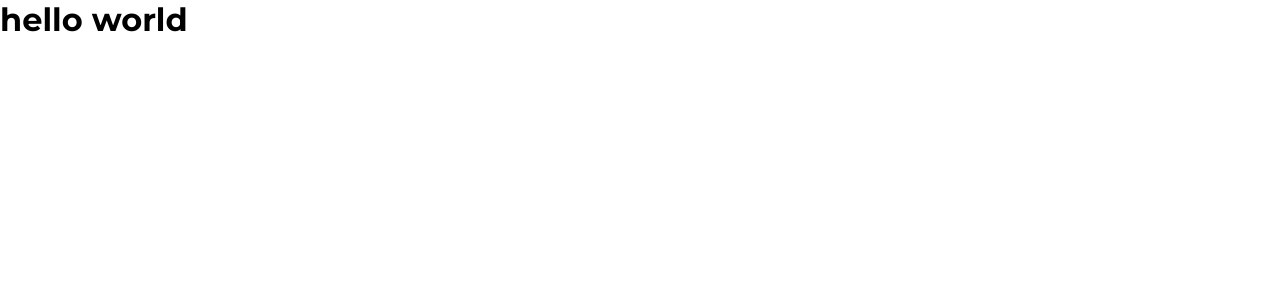
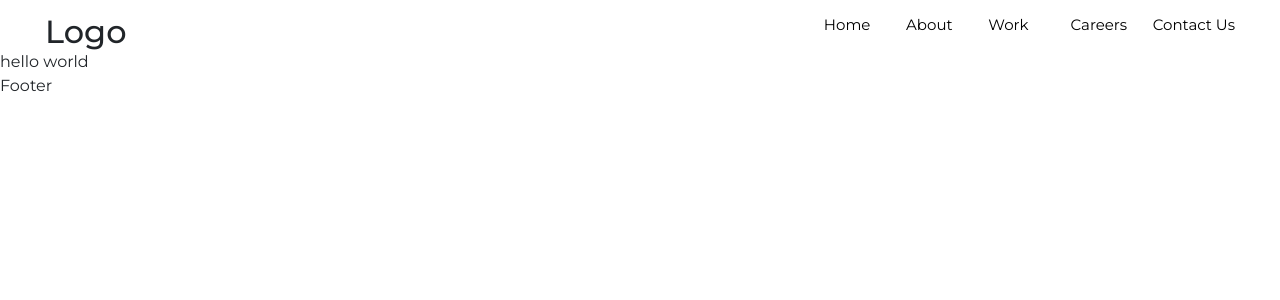
Before and after one commit to Anshkakkar15/white-diamond, a Next.js app: page / in a window 1280 px wide. Shown: the top 300 px of the page. Built offline with nearby package versions, Linux system fonts and the light colour scheme.

Commit message:
working with header

```diff
--- /dev/null
+++ b/app/404/page.jsx
@@ -0,0 +1,3 @@
+export default function Custom404() {
+  return <h1>404</h1>;
+}
--- a/app/layout.jsx
+++ b/app/layout.jsx
@@ -1,17 +1,26 @@
-import '@/styles/globals.css'
-import { Inter } from 'next/font/google'
+import "@/styles/globals.css";
+import { Inter } from "next/font/google";
+import "bootstrap/dist/css/bootstrap.css";
+import Script from "next/script";
+import { Header } from "@/layout/header";
+import { Footer } from "@/layout/footer";
 
-const inter = Inter({ subsets: ['latin'] })
+const inter = Inter({ subsets: ["latin"] });
 
 export const metadata = {
-  title: 'Create Next App',
-  description: 'Generated by create next app',
-}
+  title: "White Diamond",
+  description: "A Construction Company",
+};
 
 export default function RootLayout({ children }) {
   return (
     <html lang="en">
-      <body className={inter.className}>{children}</body>
+      <body className={inter.className}>
+        <Header />
+        {children}
+        <Footer />
+      </body>
+      <Script src="https://cdn.jsdelivr.net/npm/bootstrap@5.3.2/dist/js/bootstrap.bundle.min.js" />
     </html>
-  )
+  );
 }
--- /dev/null
+++ b/app/not-found.jsx
@@ -0,0 +1,5 @@
+"use client";
+
+export default function Custom404() {
+  return <div>404</div>;
+}
--- a/app/page.jsx
+++ b/app/page.jsx
@@ -1,8 +1,7 @@
-
 export default function Home() {
   return (
     <div>
-      <h1>hello world</h1>
+      <div className="">hello world</div>
     </div>
-  )
+  );
 }
--- /dev/null
+++ b/layout/footer/index.jsx
@@ -0,0 +1,5 @@
+import React from "react";
+
+export const Footer = () => {
+  return <div>Footer</div>;
+};
--- /dev/null
+++ b/layout/header/index.jsx
@@ -0,0 +1,48 @@
+"use client";
+import React, { useState } from "react";
+
+import styles from "@/styles/Layout.module.css";
+
+export const Header = () => {
+  const [isActive, setIsActive] = useState(false);
+  return (
+    <div className={styles.nav_wrapper}>
+      <div className={styles.grad_bar}></div>
+      <nav className={styles.navigationbar}>
+        {/* <img
+          src="https://upload.wikimedia.org/wikipedia/en/thumb/c/c8/Bluestar_%28bus_company%29_logo.svg/1280px-Bluestar_%28bus_company%29_logo.svg.png"
+          alt="Company Logo"
+        /> */}
+        <h2>Logo</h2>
+        <div
+          onClick={() => setIsActive(!isActive)}
+          className={`${styles.menu_toggle} ${
+            isActive ? styles.is_active : null
+          }`}
+          id={styles.mobile_menu}
+        >
+          <span className={styles.bar}></span>
+          <span className={styles.bar}></span>
+          <span className={styles.bar}></span>
+        </div>
+        <ul className={`nav ${isActive ? styles.nav_active : null}`}>
+          <li className={styles.nav_items}>
+            <a href="#">Home</a>
+          </li>
+          <li className={styles.nav_items}>
+            <a href="#">About</a>
+          </li>
+          <li className={styles.nav_items}>
+            <a href="#">Work</a>
+          </li>
+          <li className={styles.nav_items}>
+            <a href="#">Careers</a>
+          </li>
+          <li className={styles.nav_items}>
+            <a href="#">Contact Us</a>
+          </li>
+        </ul>
+      </nav>
+    </div>
+  );
+};
--- a/package.json
+++ b/package.json
@@ -9,8 +9,9 @@
     "lint": "next lint"
   },
   "dependencies": {
+    "bootstrap": "^5.3.2",
+    "next": "13.5.4",
     "react": "^18",
-    "react-dom": "^18",
-    "next": "13.5.4"
+    "react-dom": "^18"
   }
 }
--- /dev/null
+++ b/postcss.config.js
@@ -0,0 +1,5 @@
+module.exports = {
+    plugins: {
+      autoprefixer: {},
+    },
+  }
--- /dev/null
+++ b/styles/Layout.module.css
@@ -0,0 +1,130 @@
+/* header */
+
+.nav_wrapper {
+    width: 100%;
+    position: -webkit-sticky;
+    position: sticky;
+    top: 0;
+    background-color: #fff;
+    padding: 0 45px;
+}
+
+.navigationbar {
+    display: grid;
+    grid-template-columns: 1fr 3fr;
+    align-items: center;
+    height: 50px;
+    overflow: hidden;
+}
+
+.navigationbar h2 {
+    height: 16px;
+    width: auto;
+    justify-self: start;
+}
+
+.navigationbar ul {
+    list-style: none;
+    display: grid;
+    grid-template-columns: repeat(5, 1fr);
+    justify-self: end;
+
+}
+
+.nav_items a {
+    color: #000;
+    font-size: 15px;
+    font-weight: 400;
+    text-decoration: none;
+    transition: color 0.3s ease-out;
+    font-family: 'Montserrat', sans-serif
+}
+
+.nav_items a:hover {
+    color: #3498db;
+}
+
+.menu_toggle .bar {
+    width: 25px;
+    height: 3px;
+    background-color: #3f3f3f;
+    margin: 5px auto;
+    -webkit-transition: all 0.3s ease-in-out;
+    -o-transition: all 0.3s ease-in-out;
+    transition: all 0.3s ease-in-out;
+}
+
+.menu_toggle {
+    justify-self: end;
+    margin-right: 25px;
+    display: none;
+}
+
+.menu_toggle:hover {
+    cursor: pointer;
+}
+
+#mobile_menu.is_active .bar:nth-child(2) {
+    opacity: 0;
+}
+
+#mobile_menu.is_active .bar:nth-child(1) {
+    transform: translateY(8px) rotate(45deg);
+}
+
+#mobile_menu.is_active .bar:nth-child(3) {
+    transform: translateY(-8px) rotate(-45deg);
+}
+
+
+/* header */
+
+
+@media only screen and (max-width: 720px) {
+
+    /* MOBILE NAVIGATION */
+
+    .navigationbar ul {
+        display: flex;
+        flex-direction: column;
+        flex-wrap: nowrap;
+        position: fixed;
+        justify-content: start;
+        top: 0;
+        left: 0;
+        background-color: #000;
+        width: 80%;
+        height: 100vh;
+        transform: translateX(-101%);
+        transition: 0.5s ease-in-out;
+        text-align: left;
+        overflow: hidden;
+    }
+
+
+    .navigationbar li:first-child {
+        margin-top: 50px;
+        border-top: 1px solid rgb(32 32 32);
+
+    }
+
+    .navigationbar li a {
+        color: #BCBCBC;
+        display: block;
+        line-height: 3.125rem;
+        height: 4.125rem;
+        padding: 0.6rem 3.125rem 0 1.5rem;
+        border-bottom: 1px solid rgb(32 32 32);
+        font-size: 15px;
+    }
+
+    .menu_toggle,
+    .bar {
+        display: block;
+        cursor: pointer;
+    }
+
+    .nav_active {
+        transform: translate(0%) !important;
+    }
+}
--- a/styles/globals.css
+++ b/styles/globals.css
@@ -33,12 +33,12 @@ html {
 
 body {
   overflow-x: hidden;
-  font-family: 'Montserrat', sans-serif;
+  font-family: 'Montserrat', sans-serif !important;
   /* scroll-padding-top: 100px; */
 }
 h1,h2,h3,h4,h5,h6
 {
-  font-family: 'Montserrat', sans-serif;
+  font-family: 'Montserrat', sans-serif !important;
 }
 a,
 button {
```
Also changed, not shown: 1 other file (tests, documents, lock files or other folders).
